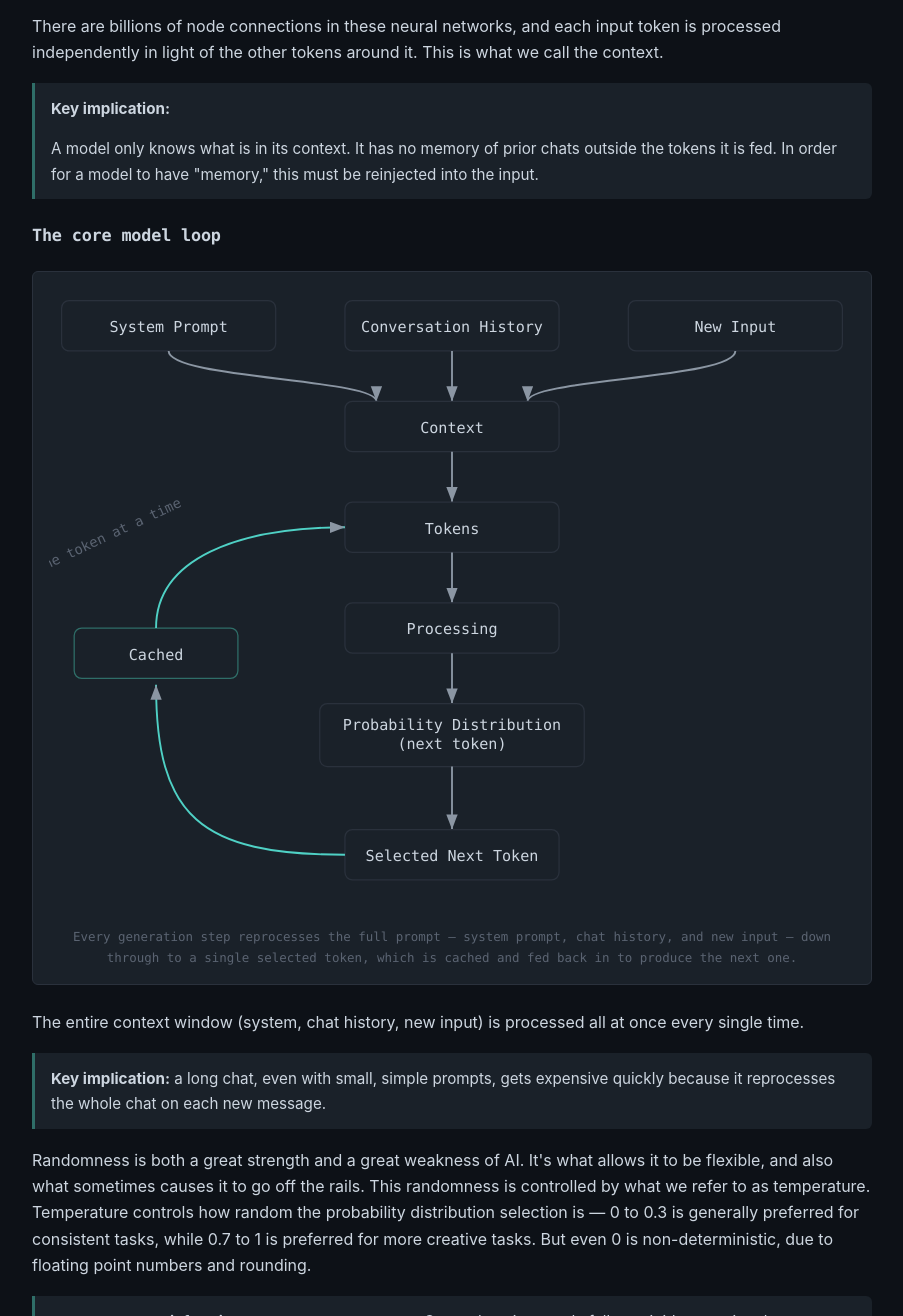
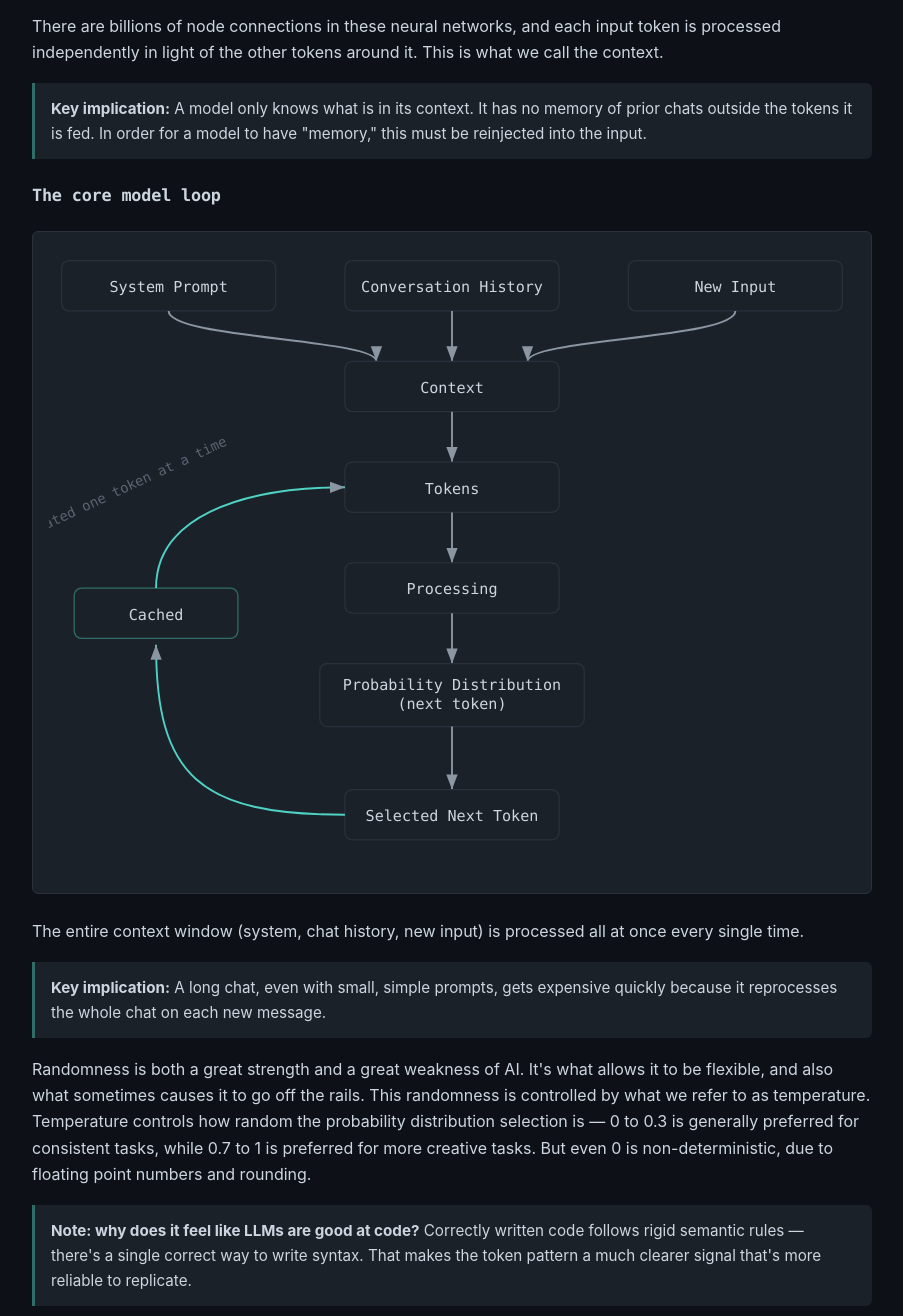
Before and after one commit to Luke-Rutten/ai-adoption-designs, a plain HTML site: page topics/foundations.html in a window 1280 px wide. Shown: the part 480-1796 px from the top of the page, without its empty margins (188-1091 px from the left). Drawn offline with Linux system fonts and the light colour scheme.

Commit message:
shifting text

```diff
--- a/topics/foundations.html
+++ b/topics/foundations.html
@@ -62,8 +62,7 @@
           call the context.
         </p>
         <div class="callout">
-          <p><strong>Key implication:</strong> </p>
-          <p>A model only knows what is in its context. It has
+          <p><strong>Key implication:</strong> A model only knows what is in its context. It has
           no memory of prior chats outside the tokens it is fed. In order for a model to have
           "memory," this must be reinjected into the input.</p>
         </div>
@@ -112,11 +111,8 @@
             <path class="cmlloop" d="M235,450 C120,450 85,420 85,315"></path>
             <g class="cmlnode cache"><rect x="20" y="270" width="130" height="40" rx="6"></rect><text x="85" y="295">Cached</text></g>
             <path class="cmlloop" d="M85,270 C85,215 150,190 235,190"></path>
-            <text class="cmllabel" x="100" y="195" transform="rotate(-25 100 380)">repeated one token at a time</text>
+            <text class="cmllabel" x="140" y="195" transform="rotate(-25 100 380)">repeated one token at a time</text>
           </svg>
-          <figcaption>Every generation step reprocesses the full prompt — system prompt, chat history, and new
-            input — down through to a single selected token, which is cached and fed back in to produce
-            the next one.</figcaption>
         </figure>
 
         <p>
@@ -125,7 +121,7 @@
         </p>
 
         <div class="callout">
-          <p><strong>Key implication:</strong> a long chat, even with small, simple prompts, gets
+          <p><strong>Key implication:</strong> A long chat, even with small, simple prompts, gets
           expensive quickly because it reprocesses the whole chat on each new message.</p>
         </div>
 
```
